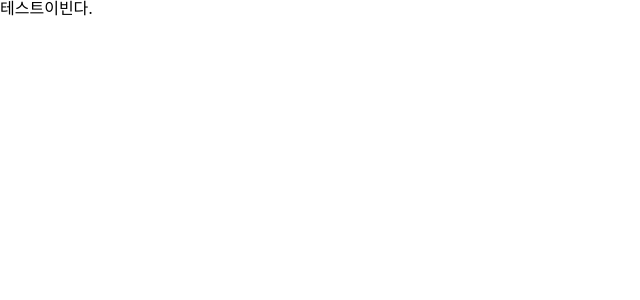
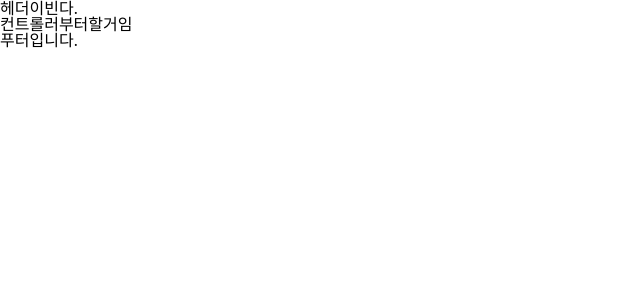
Before and after one commit to seokachu/TodoList-TS-Ver, a React (Vite) app: page / in a window 1280 px wide. Shown: the top 300 px of the page, without its empty margins (0-640 px from the left). Built offline with nearby package versions, Linux system fonts and the light colour scheme.

Commit message:
Script: uuid설치

```diff
--- a/package.json
+++ b/package.json
@@ -17,7 +17,10 @@
     "json-server": "^1.0.0-alpha.23",
     "react": "^18.2.0",
     "react-dom": "^18.2.0",
+    "react-router": "^6.22.2",
+    "react-router-dom": "^6.22.2",
     "react-toolkit": "^2.0.0-alpha.6",
+    "react-uuid": "^2.0.0",
     "serve": "json-server db.json --port 4000",
     "styled-components": "^6.1.8"
   },
--- a/src/App.tsx
+++ b/src/App.tsx
@@ -1,5 +1,15 @@
+import Footer from './components/common/Footer';
+import Header from './components/common/Header';
+import TodoController from './components/todos/TodoController';
+
 function App() {
-  return <div>테스트이빈다.</div>;
+  return (
+    <div>
+      <Header />
+      <TodoController />
+      <Footer />
+    </div>
+  );
 }
 
 export default App;
--- a/src/components/common/Footer.tsx
+++ b/src/components/common/Footer.tsx
@@ -0,0 +1,7 @@
+import React from 'react';
+
+const Footer = () => {
+  return <div>푸터입니다.</div>;
+};
+
+export default Footer;
--- a/src/components/common/Header.tsx
+++ b/src/components/common/Header.tsx
@@ -0,0 +1,7 @@
+import React from 'react';
+
+const header = () => {
+  return <div>헤더이빈다.</div>;
+};
+
+export default header;
--- /dev/null
+++ b/src/components/todos/TodoController.tsx
@@ -0,0 +1,7 @@
+import React from 'react';
+
+const TodoController = () => {
+  return <div>컨트롤러부터할거임</div>;
+};
+
+export default TodoController;
```
Also changed, not shown: src/shared/Router.tsx (+14 -0 lines), src/components/todos/TodoForm.tsx (added), src/components/todos/TodoItems.tsx (added), src/components/todos/TodoList.tsx (added), src/hooks/inputForm.ts (added), 1 other file (tests, documents, lock files or other folders).
